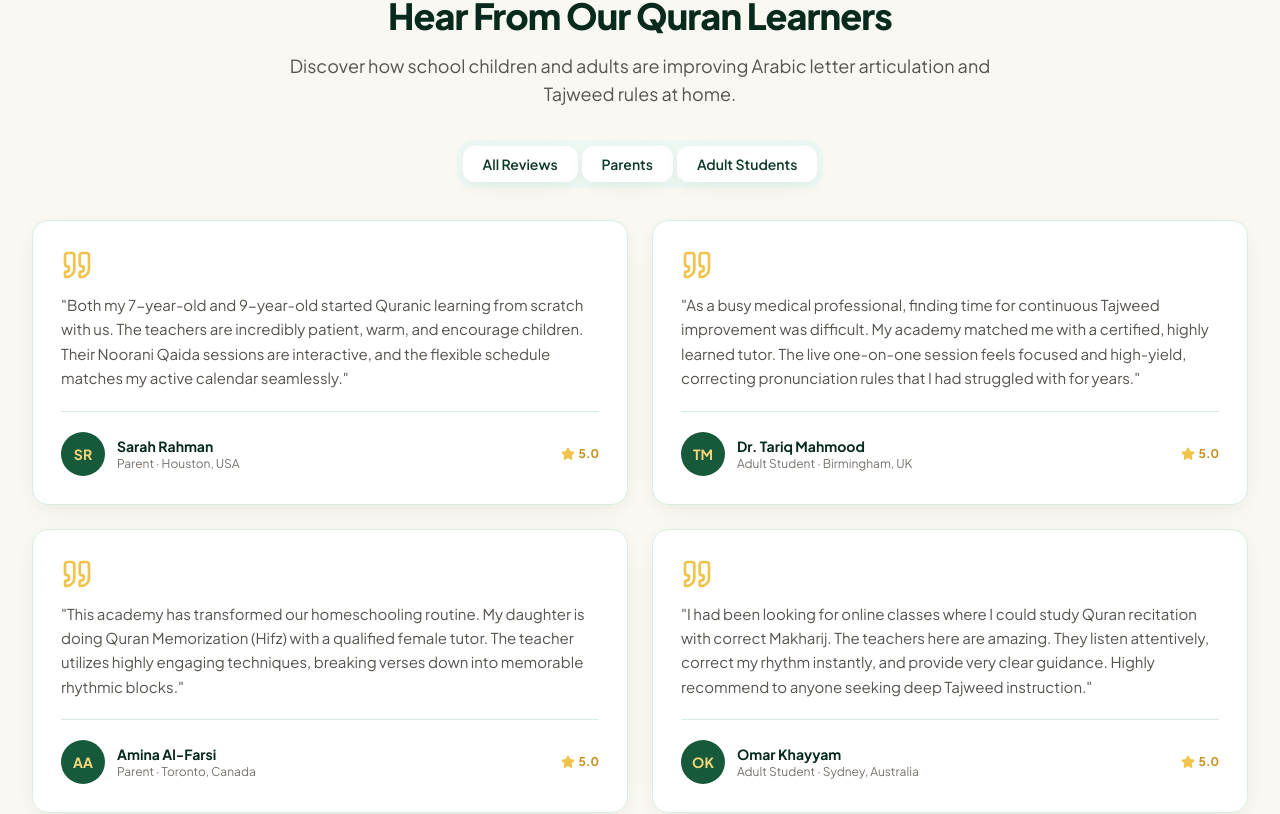
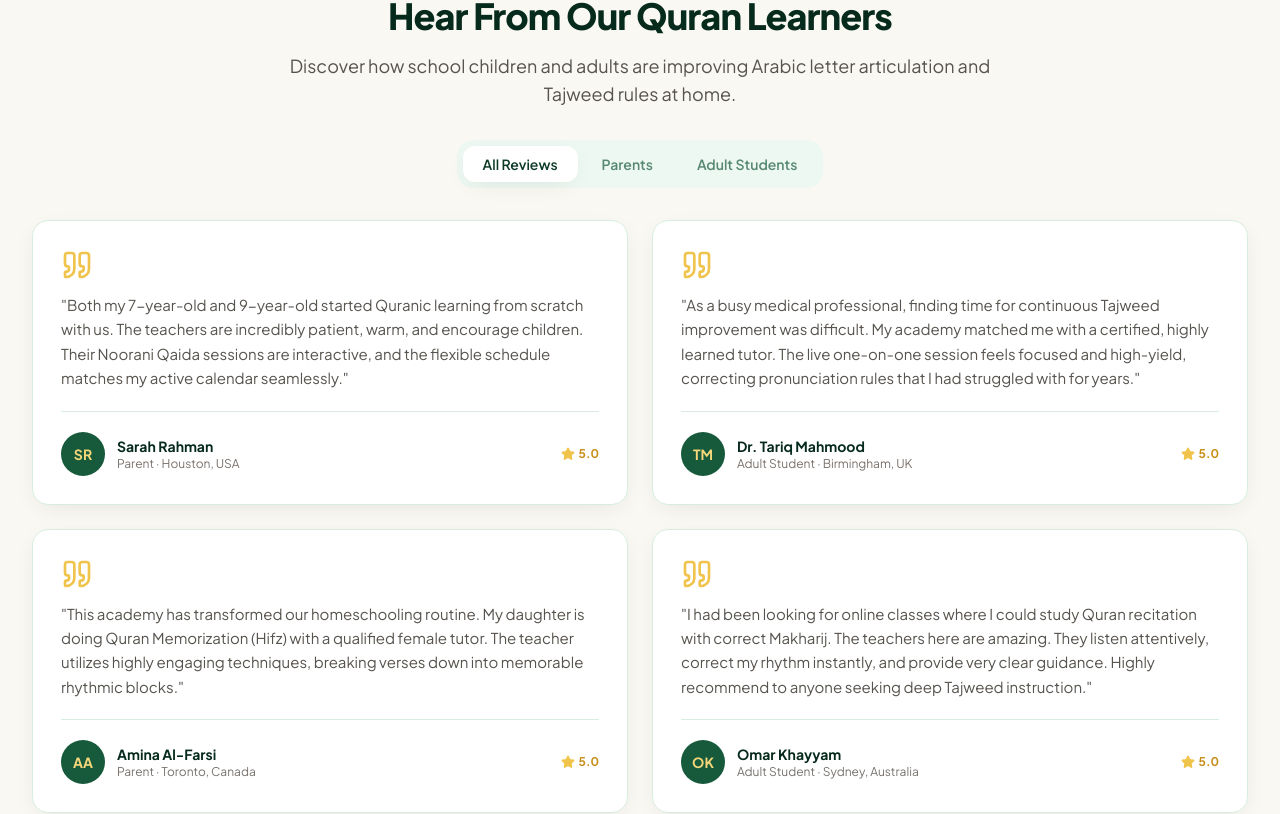
Before and after one commit to proventechnology7-cmd/Syed-Foundation-, a React (Vite) app: page /#/ in a window 1280 px wide. Shown: the part 6386-7200 px from the top of the page. Built offline with nearby package versions, Linux system fonts and the light colour scheme.

Commit message:
Fix pricing tabs via React context

```diff
--- a/src/components/ui/tabs.jsx
+++ b/src/components/ui/tabs.jsx
@@ -1,17 +1,17 @@
 import * as React from "react";
 import { cn } from "../../lib/utils";
 
+const TabsContext = React.createContext(null);
+
 function Tabs({ value, onValueChange, children, className }) {
   return (
-    <div className={className}>
-      {React.Children.map(children, (child) =>
-        React.isValidElement(child) ? React.cloneElement(child, { value, onValueChange }) : child
-      )}
-    </div>
+    <TabsContext.Provider value={{ value, onValueChange }}>
+      <div className={className}>{children}</div>
+    </TabsContext.Provider>
   );
 }
 
-function TabsList({ value, onValueChange, children, className }) {
+function TabsList({ children, className }) {
   return (
     <div
       role="tablist"
@@ -20,21 +20,20 @@ function TabsList({ value, onValueChange, children, className }) {
         className
       )}
     >
-      {React.Children.map(children, (child) =>
-        React.isValidElement(child) ? React.cloneElement(child, { value, onValueChange }) : child
-      )}
+      {children}
     </div>
   );
 }
 
-function TabsTrigger({ value: triggerValue, value, onValueChange, children, className }) {
-  const active = triggerValue === value;
+function TabsTrigger({ value: triggerValue, children, className }) {
+  const ctx = React.useContext(TabsContext);
+  const active = ctx ? ctx.value === triggerValue : false;
   return (
     <button
       type="button"
       role="tab"
       aria-selected={active}
-      onClick={() => onValueChange?.(triggerValue)}
+      onClick={() => ctx?.onValueChange?.(triggerValue)}
       className={cn(
         "rounded-xl px-4 py-2 text-sm font-semibold transition-all sm:px-5",
         active ? "bg-white text-brand-900 shadow-card" : "text-brand-700/70 hover:text-brand-900",
@@ -46,8 +45,9 @@ function TabsTrigger({ value: triggerValue, value, onValueChange, children, clas
   );
 }
 
-function TabsContent({ value: contentValue, value, children, className }) {
-  if (contentValue !== value) return null;
+function TabsContent({ value: contentValue, children, className }) {
+  const ctx = React.useContext(TabsContext);
+  if (ctx && contentValue !== undefined && contentValue !== ctx.value) return null;
   return <div className={cn("animate-rise-in", className)}>{children}</div>;
 }
 
```
